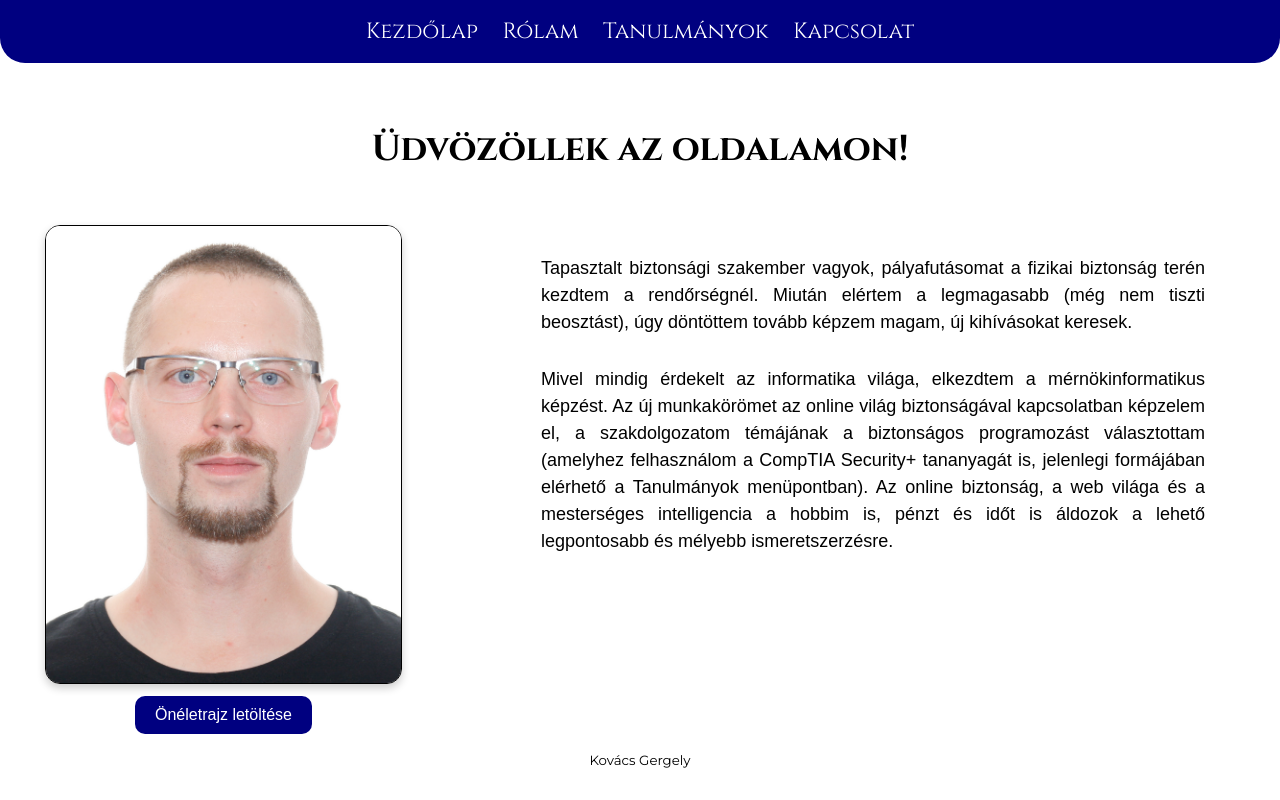
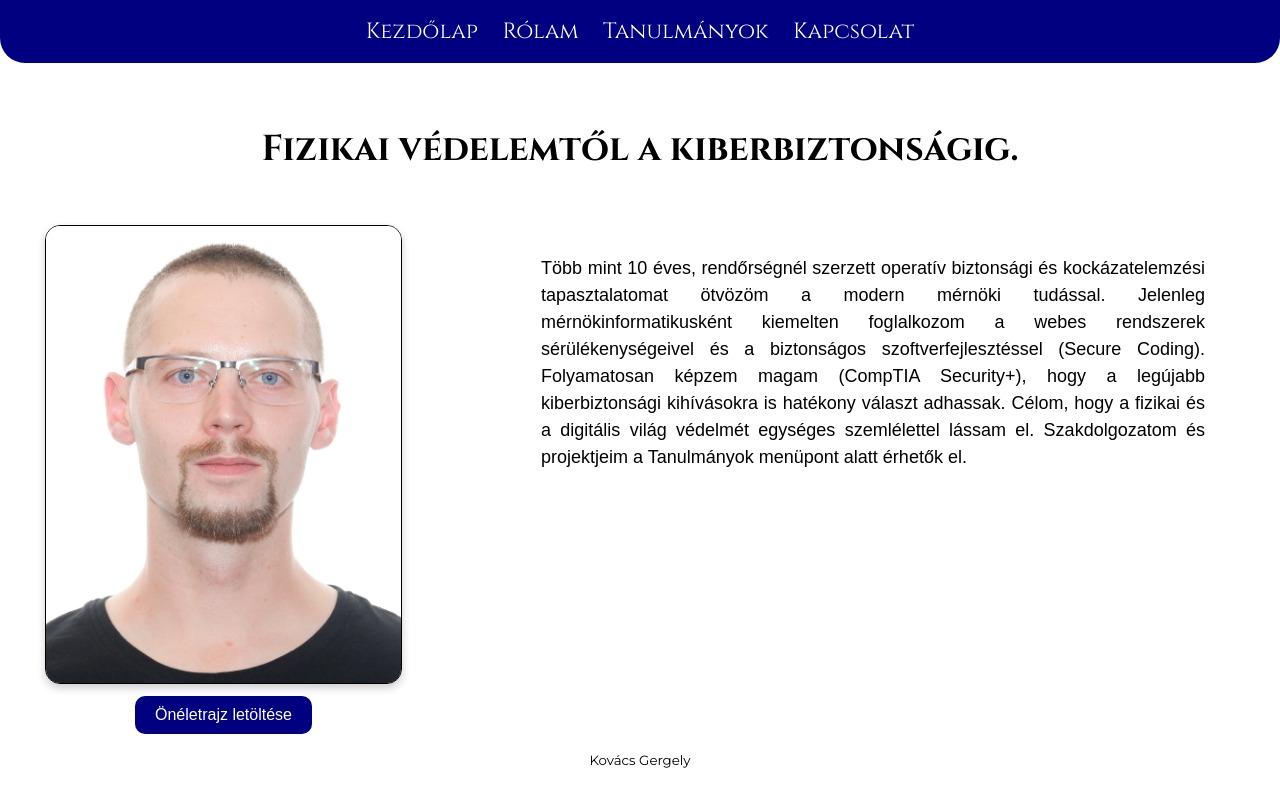
Before and after one commit to kovacsgergely22/kovacsgergely22.github.io, a plain HTML site: page index.html in a window 1280 px wide. Drawn offline with Linux system fonts and the light colour scheme.

Commit message:
update index.html

```diff
--- a/index.html
+++ b/index.html
@@ -48,9 +48,9 @@
     }
 
     h1 {
-            font-family: "Cinzel";
-            text-align: center;
-        }
+      font-family: "Cinzel";
+      text-align: center;
+    }
 
     body main .content {
       float: inline-end;
@@ -100,7 +100,7 @@
     </nav>
   </header>
   <main>
-    <h1>Üdvözöllek az oldalamon!</h1>
+    <h1>Fizikai védelemtől a kiberbiztonságig.</h1>
     <section id="id_photo">
       <img src="img/photo.jpg" alt="id_photo">
       <p>
@@ -108,14 +108,12 @@
       </p>
     </section>
     <section class="content">
-      <p>Tapasztalt biztonsági szakember vagyok, pályafutásomat a fizikai biztonság terén kezdtem a rendőrségnél. Miután
-        elértem a legmagasabb (még nem tiszti beosztást), úgy döntöttem tovább képzem magam, új kihívásokat keresek.
-      </p>
-      <p>Mivel mindig érdekelt az informatika világa, elkezdtem a mérnökinformatikus képzést. Az új munkakörömet az
-        online világ biztonságával kapcsolatban képzelem el, a szakdolgozatom témájának a biztonságos programozást
-        választottam (amelyhez felhasználom a CompTIA Security+ tananyagát is, jelenlegi formájában elérhető a
-        Tanulmányok menüpontban). Az online biztonság, a web világa és a mesterséges intelligencia a hobbim is, pénzt és
-        időt is áldozok a lehető legpontosabb és mélyebb ismeretszerzésre.</p>
+      <p>Több mint 10 éves, rendőrségnél szerzett operatív biztonsági és kockázatelemzési tapasztalatomat ötvözöm a
+        modern mérnöki tudással. Jelenleg mérnökinformatikusként kiemelten foglalkozom a webes rendszerek
+        sérülékenységeivel és a biztonságos szoftverfejlesztéssel (Secure Coding). Folyamatosan képzem magam (CompTIA Security+), hogy a
+        legújabb kiberbiztonsági kihívásokra is hatékony választ adhassak. Célom, hogy a fizikai és a
+        digitális világ védelmét egységes szemlélettel lássam el. Szakdolgozatom és projektjeim a Tanulmányok menüpont
+        alatt érhetők el.</p>
     </section>
   </main>
   <footer>
```
